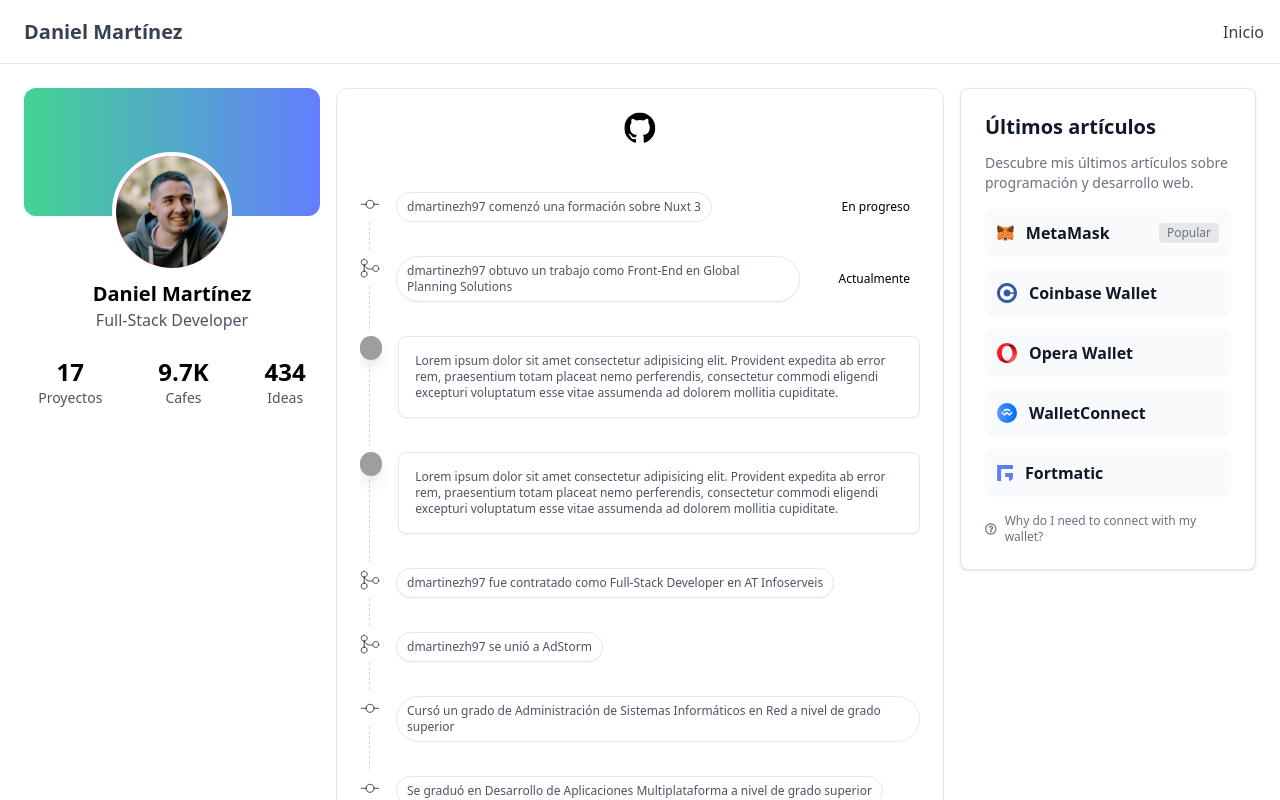
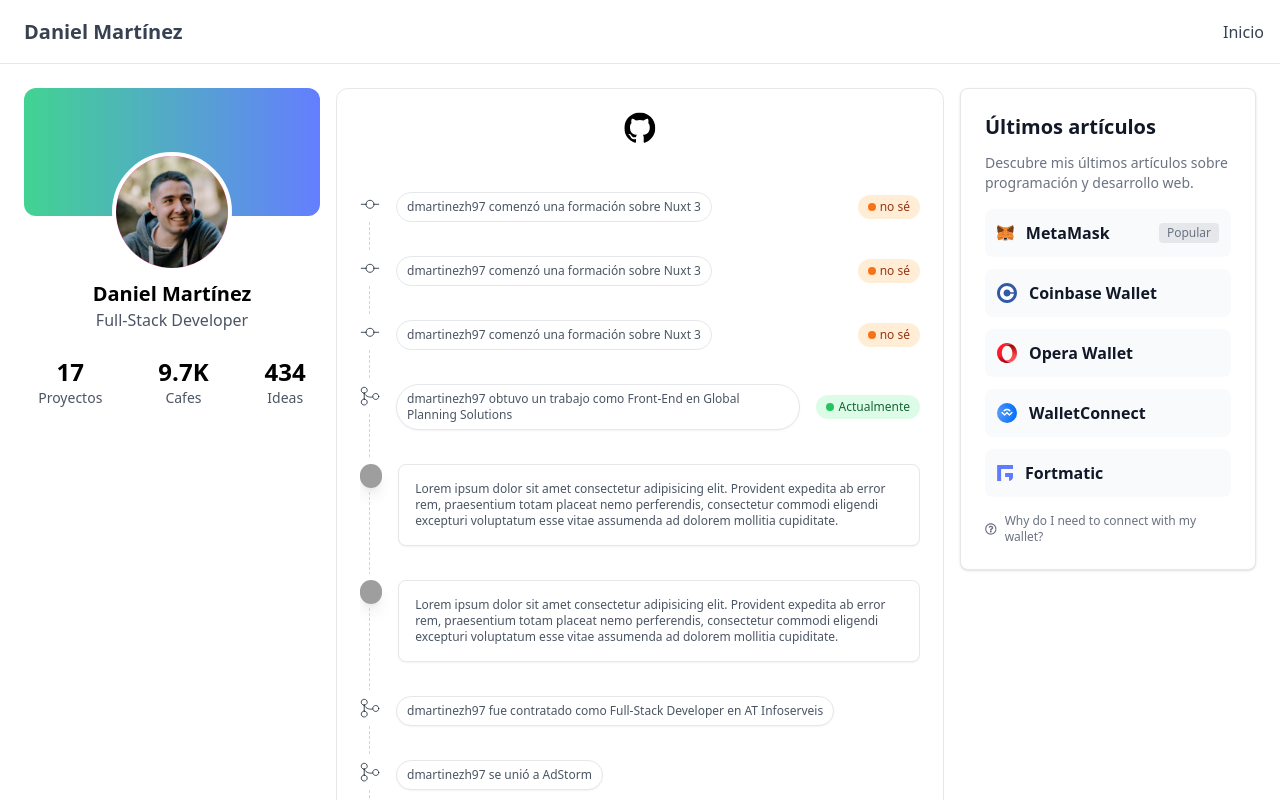
Before and after one commit to dmartinezh97/portafolio, a Nuxt app: page / in a window 1280 px wide. Shown: the top 800 px of the page. Built offline with nearby package versions, Linux system fonts and the light colour scheme; grey boxes are pictures that could not be loaded.

Commit message:
Añadir componente actividad

```diff
--- a/app.vue
+++ b/app.vue
@@ -1,5 +1,5 @@
 <template>
   <NuxtLayout>
-    <NuxtPage class="container mx-auto pt-16" />
+    <NuxtPage class="pt-16" />
   </NuxtLayout>
 </template>
--- a/assets/css/main.css
+++ b/assets/css/main.css
@@ -1,3 +1,5 @@
+/* https://scrollbar.app/ */
+
 body {
     --sb-track-color: #232E33;
     --sb-thumb-color: #6BAF8D;
--- a/components/Informacion.vue
+++ b/components/Informacion.vue
@@ -1,44 +1,5 @@
 <template>
-    <div
-        class="relative flex flex-col items-center rounded-[20px] mx-auto bg-white bg-clip-border shadow-3xl shadow-shadow-500">
-        <div class="relative flex h-32 w-full justify-center rounded-xl bg-cover">
-            <div class="w-full h-32 rounded-xl bg-gradient-to-r from-[#42d392] to-[#647eff]"></div>
-            <!-- <img alt="Degradado" src='https://horizon-tailwind-react-git-tailwind-components-horizon-ui.vercel.app/static/media/banner.ef572d78f29b0fee0a09.png'
-                class="absolute flex h-32 w-full justify-center rounded-xl bg-cover"> -->
-            <div
-                class="absolute -bottom-14 flex h-[120px] w-[120px] items-center justify-center rounded-full border-[4px] border-white bg-pink-400">
-                <img class="h-full w-full rounded-full" src="~/assets/img/avatar.png" alt="Foto de perfil" />
-            </div>
-        </div>
-        <div class="mt-16 flex flex-col items-center">
-            <h4 class="text-xl font-bold text-navy-700">
-                Daniel Martínez
-            </h4>
-            <p class="text-base font-normal text-gray-600">Full-Stack Developer</p>
-        </div>
-        <div class="mt-6 mb-3 flex gap-14 md:!gap-14">
-            <div class="flex flex-col items-center justify-center">
-                <p class="text-2xl font-bold text-navy-700">17</p>
-                <p class="text-sm font-normal text-gray-600">Proyectos</p>
-            </div>
-            <div class="flex flex-col items-center justify-center">
-                <p class="text-2xl font-bold text-navy-700">
-                    9.7K
-                </p>
-                <p class="text-sm font-normal text-gray-600">Cafes</p>
-            </div>
-            <div class="flex flex-col items-center justify-center">
-                <p class="text-2xl font-bold text-navy-700">
-                    434
-                </p>
-                <p class="text-sm font-normal text-gray-600">Ideas</p>
-            </div>
-        </div>
+    <div>
+        <CardsMiPerfil></CardsMiPerfil>
     </div>
 </template>
-
-<style>
-.asd{
-    background: linear-gradient(30deg, #42d392, #4fceed, #647eff)
-}
-</style>
--- a/components/Timeline.vue
+++ b/components/Timeline.vue
@@ -38,8 +38,14 @@
                                 Dani se unió a Global Planning Solutions como Front-End.
                                 Dani comenzó a trabajar como Front-End en Global Planning Solutions.
                              -->
-                            <GithubNewCommit tipo="En progreso" color="orange"
-                                text="dmartinezh97 comenzó una formación sobre Nuxt 3"></GithubNewCommit>
+                             <!-- <GithubNewActivity tipo="Commit" text="test 01" text-tipo="no sé"></GithubNewActivity>
+                             <GithubNewActivity tipo="Merged" text="test 02 " text-tipo="no sé"></GithubNewActivity> -->
+
+                            <GithubNewActivity tipo="Commit" text="dmartinezh97 comenzó una formación sobre Nuxt 3" text-tipo="no sé" color="bg-orange-500" color-text="bg-orange-100 text-orange-800"></GithubNewActivity>
+
+                            <GithubNewActivity tipo="Commit" text="dmartinezh97 comenzó una formación sobre Nuxt 3" text-tipo="no sé" color="bg-orange-500" color-text="bg-orange-100 text-orange-800"></GithubNewActivity>
+
+                            <GithubNewActivity text="dmartinezh97 comenzó una formación sobre Nuxt 3" text-tipo="no sé" color="bg-orange-500" color-text="bg-orange-100 text-orange-800"></GithubNewActivity>
 
                             <GithubNewMerge tipo="Actualmente" color="green"
                                 text="dmartinezh97 obtuvo un trabajo como Front-End en Global Planning Solutions">
@@ -79,9 +85,6 @@
                         <!-- End Timeline -->
                     </div>
                 </div>
-
-                <div class="absolute top-1/2 -left-1/2 -z-[1] w-60 h-32 bg-purple-200 blur-[100px] -translate-y-1/2">
-                </div>
             </div>
         </div>
         <!-- End Card -->
--- /dev/null
+++ b/components/cards/MiPerfil.vue
@@ -0,0 +1,38 @@
+<template>
+    <div
+        class="relative flex flex-col items-center rounded-[20px] mx-auto bg-white bg-clip-border shadow-3xl shadow-shadow-500">
+        <div class="relative flex h-32 w-full justify-center rounded-xl bg-cover">
+            <div class="w-full h-32 rounded-xl bg-gradient-to-r from-[#42d392] to-[#647eff]"></div>
+            <!-- <img alt="Degradado" src='https://horizon-tailwind-react-git-tailwind-components-horizon-ui.vercel.app/static/media/banner.ef572d78f29b0fee0a09.png'
+                class="absolute flex h-32 w-full justify-center rounded-xl bg-cover"> -->
+            <div
+                class="absolute -bottom-14 flex h-[120px] w-[120px] items-center justify-center rounded-full border-[4px] border-white bg-pink-400">
+                <img class="h-full w-full rounded-full" src="~/assets/img/avatar.png" alt="Foto de perfil" />
+            </div>
+        </div>
+        <div class="mt-16 flex flex-col items-center">
+            <h4 class="text-xl font-bold text-navy-700">
+                Daniel Martínez
+            </h4>
+            <p class="text-base font-normal text-gray-600">Full-Stack Developer</p>
+        </div>
+        <div class="mt-6 mb-3 flex gap-14 md:!gap-14">
+            <div class="flex flex-col items-center justify-center">
+                <p class="text-2xl font-bold text-navy-700">17</p>
+                <p class="text-sm font-normal text-gray-600">Proyectos</p>
+            </div>
+            <div class="flex flex-col items-center justify-center">
+                <p class="text-2xl font-bold text-navy-700">
+                    9.7K
+                </p>
+                <p class="text-sm font-normal text-gray-600">Cafes</p>
+            </div>
+            <div class="flex flex-col items-center justify-center">
+                <p class="text-2xl font-bold text-navy-700">
+                    434
+                </p>
+                <p class="text-sm font-normal text-gray-600">Ideas</p>
+            </div>
+        </div>
+    </div>
+</template>
--- /dev/null
+++ b/components/cards/MisContribuciones.vue
@@ -0,0 +1,3 @@
+<template>
+    <h1>Mis contribuciones</h1>
+</template>
--- /dev/null
+++ b/components/github/NewActivity.vue
@@ -0,0 +1,73 @@
+<template>
+    <li class="relative flex gap-x-4 items-center justify-between pb-7 overflow-hidden">
+        <div class="flex gap-x-4">
+            <div class="mt-0.5 relative h-full">
+                <div class="absolute top-7 bottom-0 left-2.5 w-px h-96 -ml-px border-r border-dashed border-gray-300">
+                </div>
+                <component :is="getIcon"></component>
+            </div>
+            <p
+                class="py-1.5 px-2.5 rounded-full text-xs font-medium text-gray-600 bg-white border border-gray-200 shadow-smb">
+                {{ text }}
+            </p>
+        </div>
+        <span v-if="textTipo" class="inline-flex items-center h-6 text-xs font-medium px-2.5 py-0.5 rounded-full" :class="colorText">
+            <span class="w-2 h-2 mr-1 rounded-full " :class="color"></span>
+            {{ textTipo }}
+        </span>
+    </li>
+</template>
+
+<script>
+import IconCommit from '../icons/IconCommit.vue';
+import IconMerge from '../icons/IconMerge.vue';
+
+export default {
+    props: {
+        text: String,
+        icon: String,
+        textTipo: {
+            type: String,
+            required: false
+        },
+        colorText: {
+            type: String,
+            required: false
+        },
+        tipo: {
+            type: String,
+            required: false
+        },
+        color: {
+            type: String,
+            required: false
+        },
+    },
+    // data() {
+    //     return {
+    //         classTextTipo: {
+    //             'bg-green-100 text-green-800': this.tipo == 'Actualmente' || this.tipo == 'Abierta',
+    //             'bg-orange-100 text-orange-800': this.tipo == 'En progreso',
+    //             'bg-purple-100 text-purple-800': this.tipo == 'Merged',
+    //         },
+    //         classObjectTipo: {
+    //             'bg-green-500': this.tipo == 'Actualmente' || this.tipo == 'Abierta',
+    //             'bg-orange-500': this.tipo == 'En progreso',
+    //             'bg-purple-500': this.tipo == 'Merged',
+    //         }
+    //     }
+    // },
+    computed: {
+        getIcon() {
+            switch (this.tipo) {
+                case 'Commit':
+                    return IconCommit
+                case 'Merged':
+                    return IconMerge
+                default:
+                    return IconCommit
+            }
+        }
+    }
+}
+</script>
--- /dev/null
+++ b/components/icons/IconCommit.vue
@@ -0,0 +1,8 @@
+<template>
+    <svg class="w-5 h-5 text-gray-800" width="24" height="24" viewBox="0 0 24 24" fill="none"
+        xmlns="http://www.w3.org/2000/svg">
+        <path
+            d="M16.8462 12.3462C16.8462 15.0226 14.6765 17.1923 12 17.1923C9.32354 17.1923 7.15385 15.0226 7.15385 12.3462M16.8462 12.3462C16.8462 9.6697 14.6765 7.5 12 7.5C9.32354 7.5 7.15385 9.6697 7.15385 12.3462M16.8462 12.3462H22.5M7.15385 12.3462H1.5"
+            stroke="currentColor" stroke-linecap="round"></path>
+    </svg>
+</template>
--- /dev/null
+++ b/components/icons/IconMerge.vue
@@ -0,0 +1,8 @@
+<template>
+    <svg class="w-5 h-5 text-gray-800" width="24" height="24" viewBox="0 0 24 24" fill="none"
+        xmlns="http://www.w3.org/2000/svg">
+        <path
+            d="M5.07447 8.60449C7.04859 8.60449 8.64894 7.0141 8.64894 5.05224C8.64894 3.09039 7.04859 1.5 5.07447 1.5C3.10034 1.5 1.5 3.09039 1.5 5.05224C1.5 7.0141 3.10034 8.60449 5.07447 8.60449ZM5.07447 8.60449V15.709M5.07447 8.60449C5.90425 11.0939 9.79787 14.5156 15.4009 13.1667M5.07447 15.709C3.10034 15.709 1.5 17.2994 1.5 19.2612C1.5 21.2231 3.10034 22.8135 5.07447 22.8135C7.04859 22.8135 8.64894 21.2231 8.64894 19.2612C8.64894 17.2994 7.04859 15.709 5.07447 15.709ZM22.5 12.5722C22.5 14.5341 20.8997 16.1245 18.9255 16.1245C16.9514 16.1245 15.3511 14.5341 15.3511 12.5722C15.3511 10.6104 16.9514 9.01999 18.9255 9.01999C20.8997 9.01999 22.5 10.6104 22.5 12.5722Z"
+            stroke="currentColor" stroke-linecap="round"></path>
+    </svg>
+</template>
```
